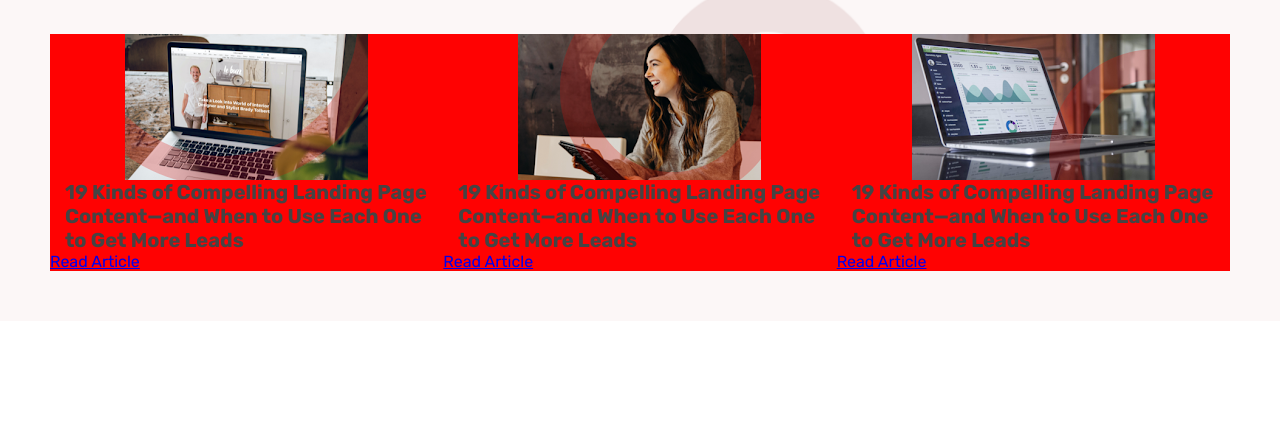
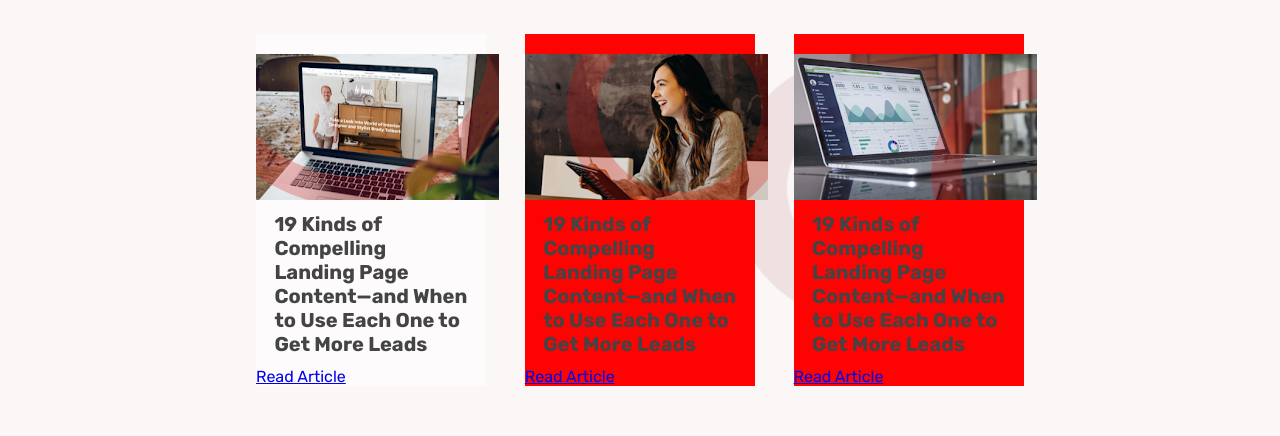
Before and after one commit to jerome310/This-Rise-Sass-Website, a plain HTML site: page index.html in a window 1280 px wide. Shown: the part 590-1026 px from the top of the page. Before the commit the page ends 911 px from the top, so only its background shows below. Drawn offline with Linux system fonts and the light colour scheme; a web font is replaced by a local one.

Commit message:
Recommended Reads updated section

```diff
--- a/styles/style.scss
+++ b/styles/style.scss
@@ -55,51 +55,55 @@ body {
 .box-container {
   @extend %boxes;
   margin: 0 auto;
+  width: 60%;
 }
 
 .box-one {
-  background: rgba(255, 0, 0, 0.993);
-  opacity: 1;
-  width: 35%;
+  background-color: rgba(255,255,255,0.6);
+  border-color: rgba(255,255,255,0.6);
+  background-size: cover;
+  background-position: center center;
+  background-repeat: no-repeat;
+  width: 30%;
 }
 
 .box-one img {
   display: block;
-  margin: 0 auto;
+  margin: 20px auto 0;
 }
 
 .box-one h2 {
   font-size: 20px;
-  padding-left: 15px;
+  padding: 5% 8%;
 }
 
 .box-two {
   background: rgba(255, 0, 0, 0.993);
   opacity: 1;
-  width: 35%;
+  width: 30%;
 }
 
 .box-two img {
   display: block;
-  margin: 0 auto;
+  margin: 20px auto 0;
 }
 
 .box-two h2 {
   font-size: 20px;
-  padding-left: 15px;
+  padding: 5% 8%;
 }
 .box-three {
   background: rgba(255, 0, 0, 0.993);
   opacity: 1;
-  width: 35%;
+  width: 30%;
 }
 
 .box-three img {
   display: block;
-  margin: 0 auto;
+  margin: 20px auto 0;
 }
 
 .box-three h2 {
   font-size: 20px;
-  padding-left: 15px;
+  padding: 5% 8%;
 }
```
Also changed, not shown: styles/style.css, 1 other file.
